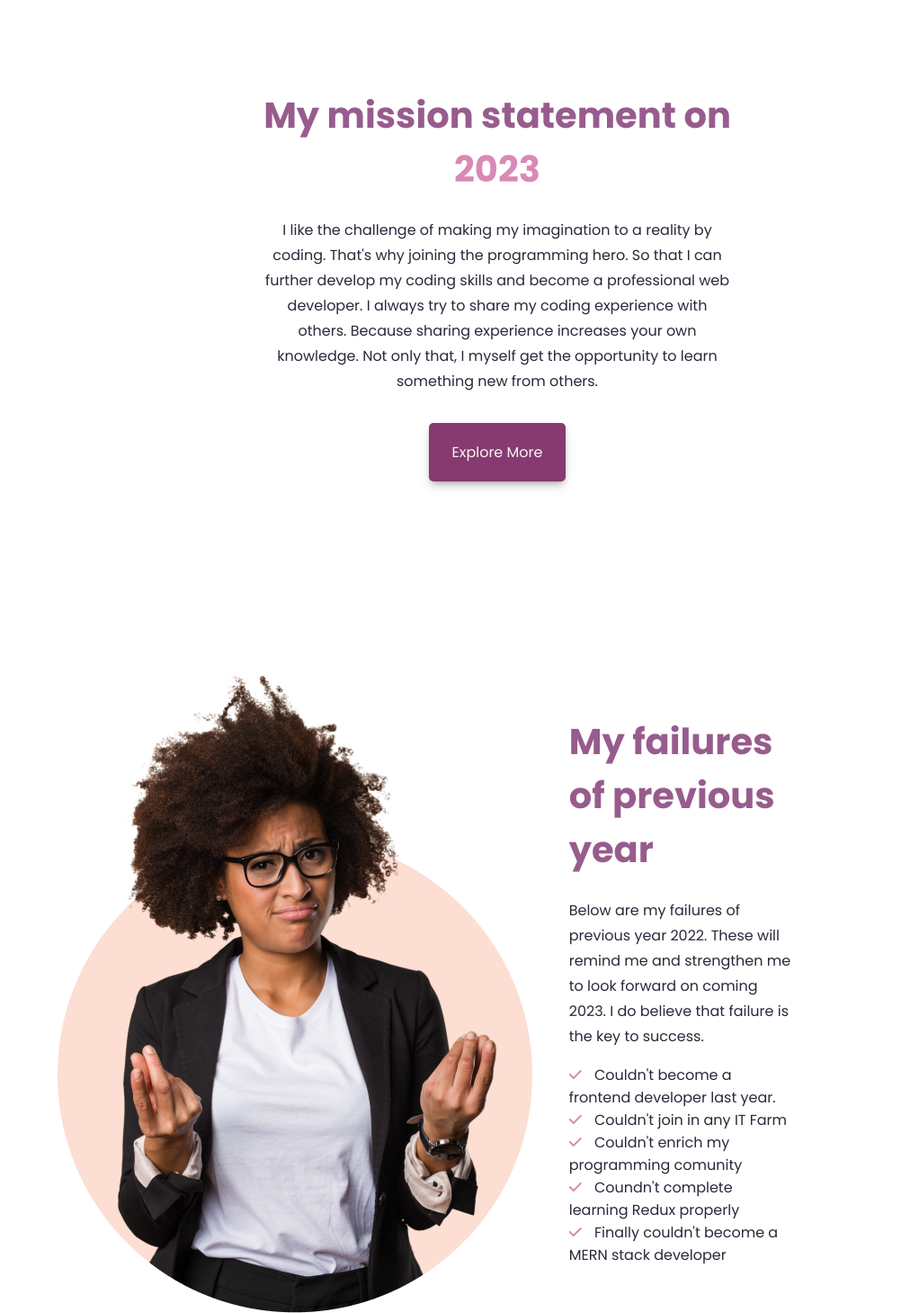
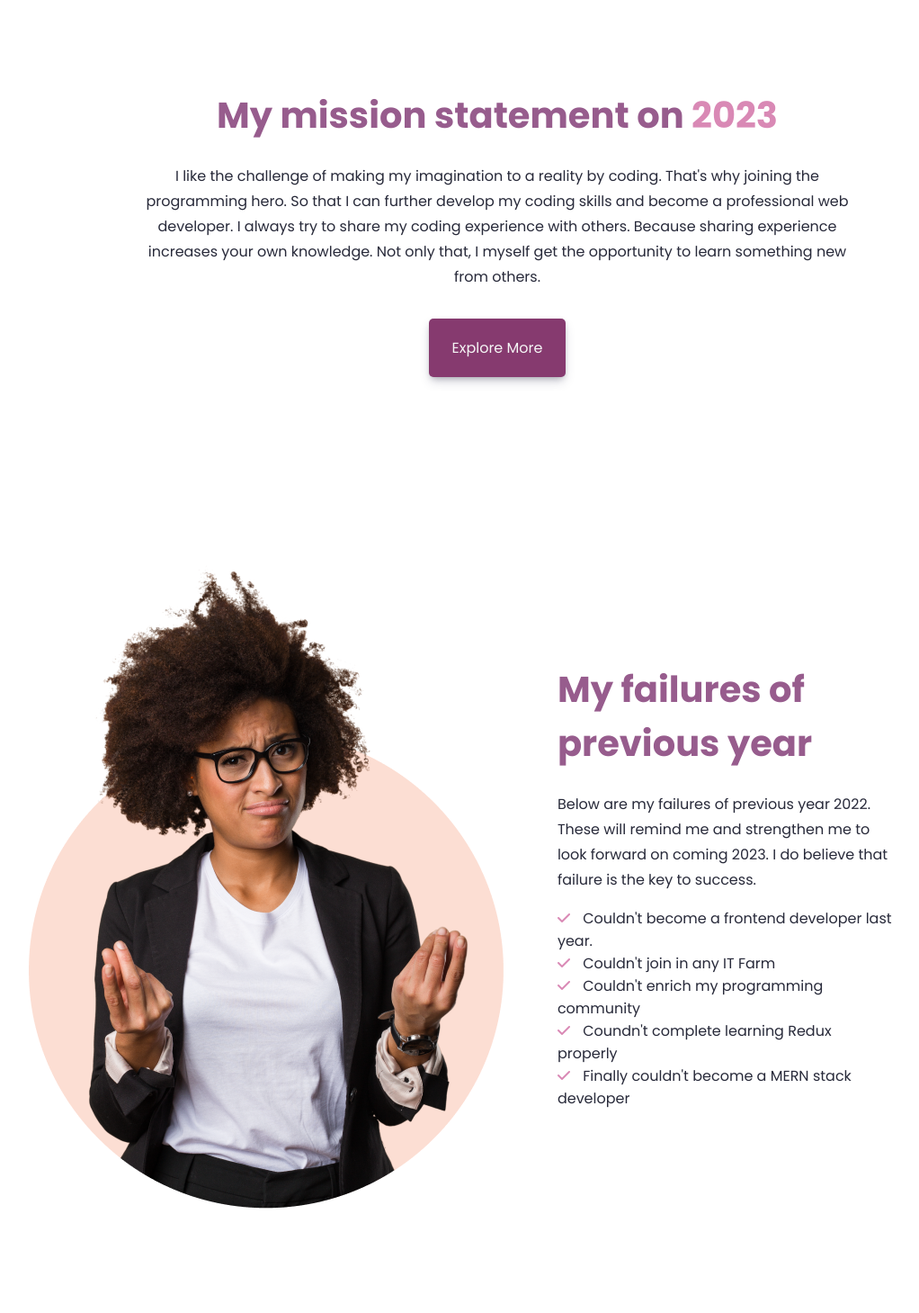
Before and after one commit to theophildio/resolution-of-theophil-on-2023, a plain HTML site: page index.html in a window 1280 px wide. Shown: the part 802-2261 px from the top of the page at 90% size, without its empty margins (87-1109 px from the left). Drawn offline with Linux system fonts and the light colour scheme.

Commit message:
Fixed some css errors

```diff
--- a/assets/css/style.css
+++ b/assets/css/style.css
@@ -18,10 +18,10 @@ body {
   display: flex;
   justify-content: flex-end;
   align-items: center;
-  padding-right: 200px;
+  padding-right: 155px;
 }
 .banner-content {
-  width: 30%;
+  width: 40%;
   text-align: right;
 }
 .banner-content h1 {
@@ -53,7 +53,7 @@ body {
 
 /* Mission statement CSS */
 .container {
-  width: 80%;
+  width: 85%;
   margin: 0 auto;
 }
 section {
@@ -61,7 +61,7 @@ section {
 }
 .mission-content {
   text-align: center;
-  padding: 0 250px;
+  padding: 0 150px;
 }
 .mission-content h2 {
   color: #975c8d;
@@ -84,7 +84,7 @@ section {
 .previous-recordes .recordes {
   width: 40%;
   margin: 0 auto;
-  padding-right: 160px;
+  padding-right: 60px;
 }
 .previous-recordes .recordes h2 {
   color: #975c8d;
--- a/index.html
+++ b/index.html
@@ -73,7 +73,7 @@
               </li>
               <li>
                 <i class="fa-solid fa-check"></i> Couldn't enrich my programming
-                comunity
+                community
               </li>
               <li>
                 <i class="fa-solid fa-check"></i> Coundn't complete learning
```
